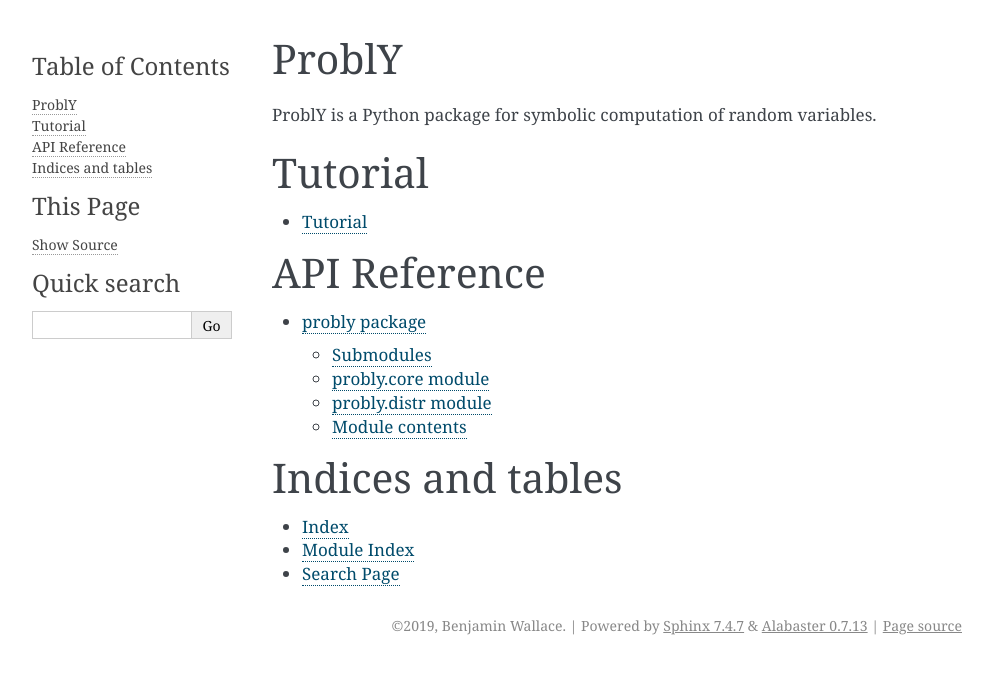
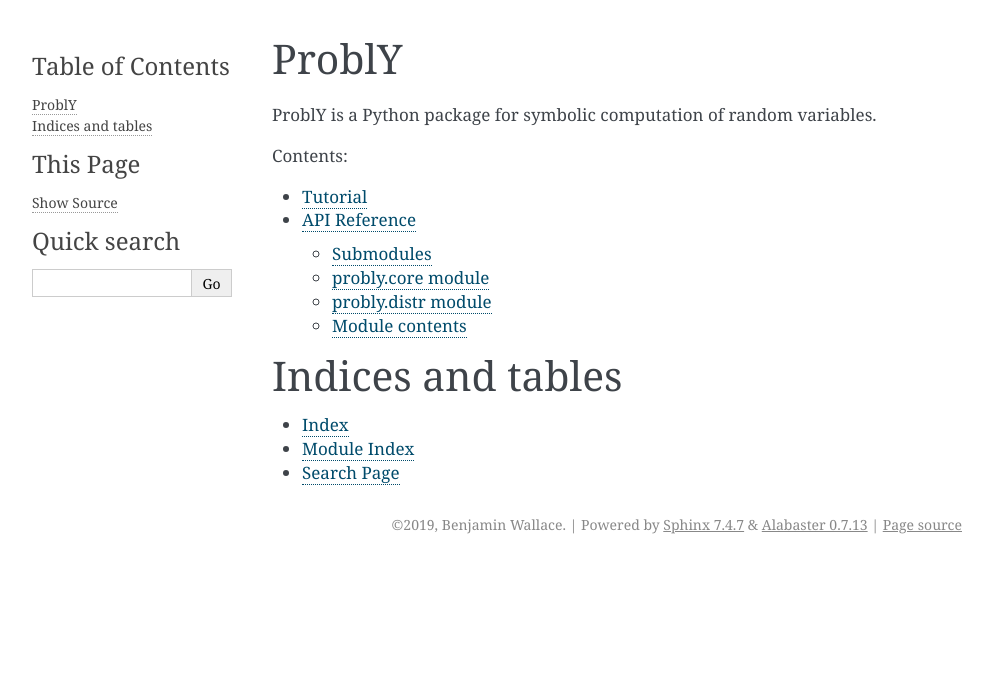
Before and after one commit to bencwallace/Probly, a Sphinx documentation site: the page built from doc/source/index.rst, in a window 1280 px wide. Shown: the top 674 px of the page, without its empty margins (148-1141 px from the left). Built offline with Sphinx 7.4.7, drawn with Linux system fonts in a browser that asks for light colours.

Commit message:
doc structure

```diff
--- a/doc/source/conf.py
+++ b/doc/source/conf.py
@@ -49,6 +49,9 @@
     'sphinx.ext.githubpages',
     'sphinx.ext.napoleon'
 ]
+
+# Napoleon settings
+napoleon_google_docstring = False
 
 # Add any paths that contain templates here, relative to this directory.
 templates_path = ['_templates']
--- a/doc/source/index.rst
+++ b/doc/source/index.rst
@@ -12,25 +12,9 @@
    :maxdepth: 2
    :caption: Contents:
 
+   tutorial
+   probly
 
-
-Tutorial
-========
-
-.. toctree::
-   :maxdepth: 2
-
-   tutorial
-
-
-
-API Reference
-=============
-
-.. toctree::
-   :maxdepth: 2
-
-   probly
 
 
 Indices and tables
--- a/doc/source/probly.rst
+++ b/doc/source/probly.rst
@@ -1,5 +1,5 @@
-probly package
-==============
+API Reference
+=============
 
 Submodules
 ----------
```
